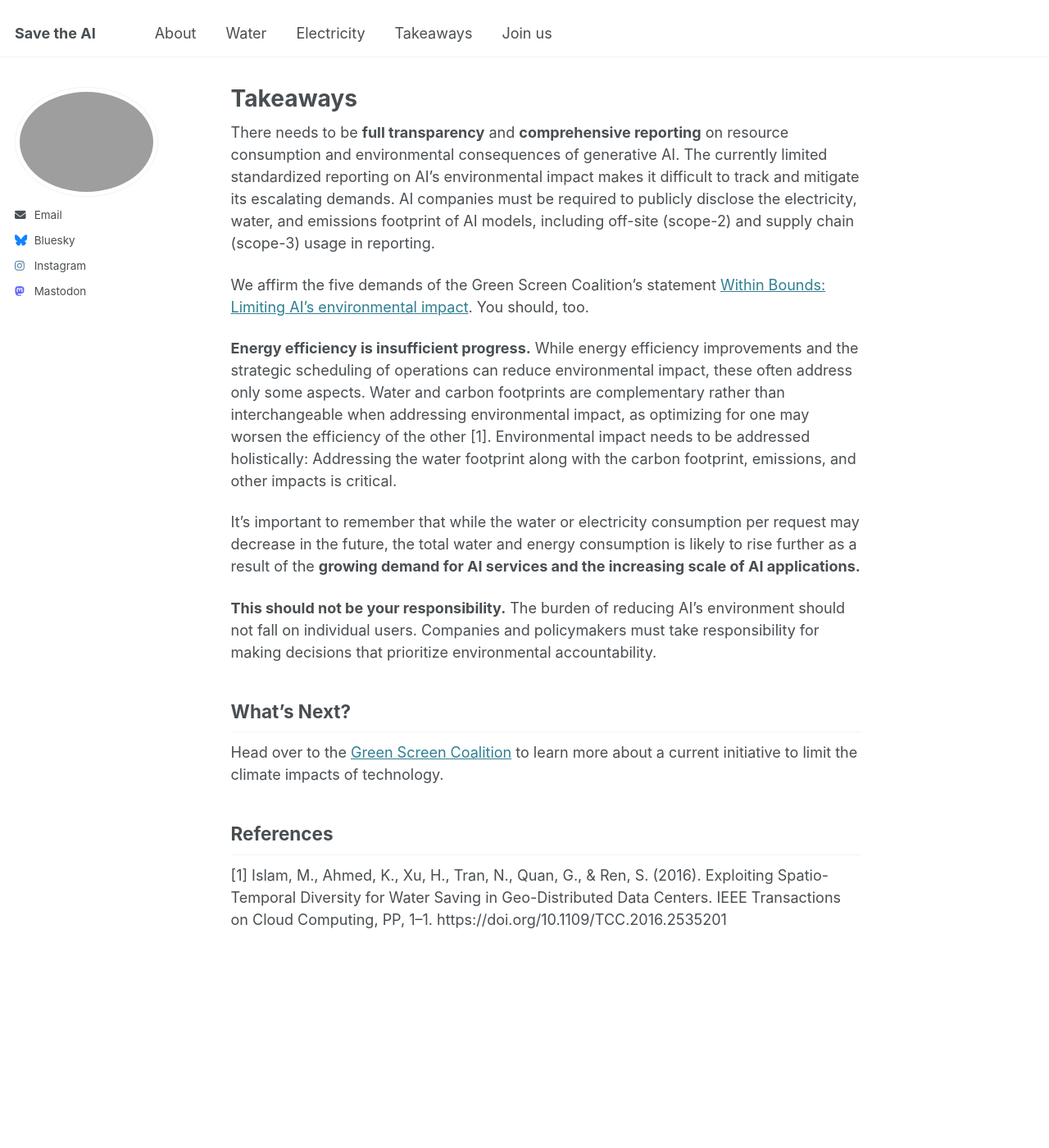
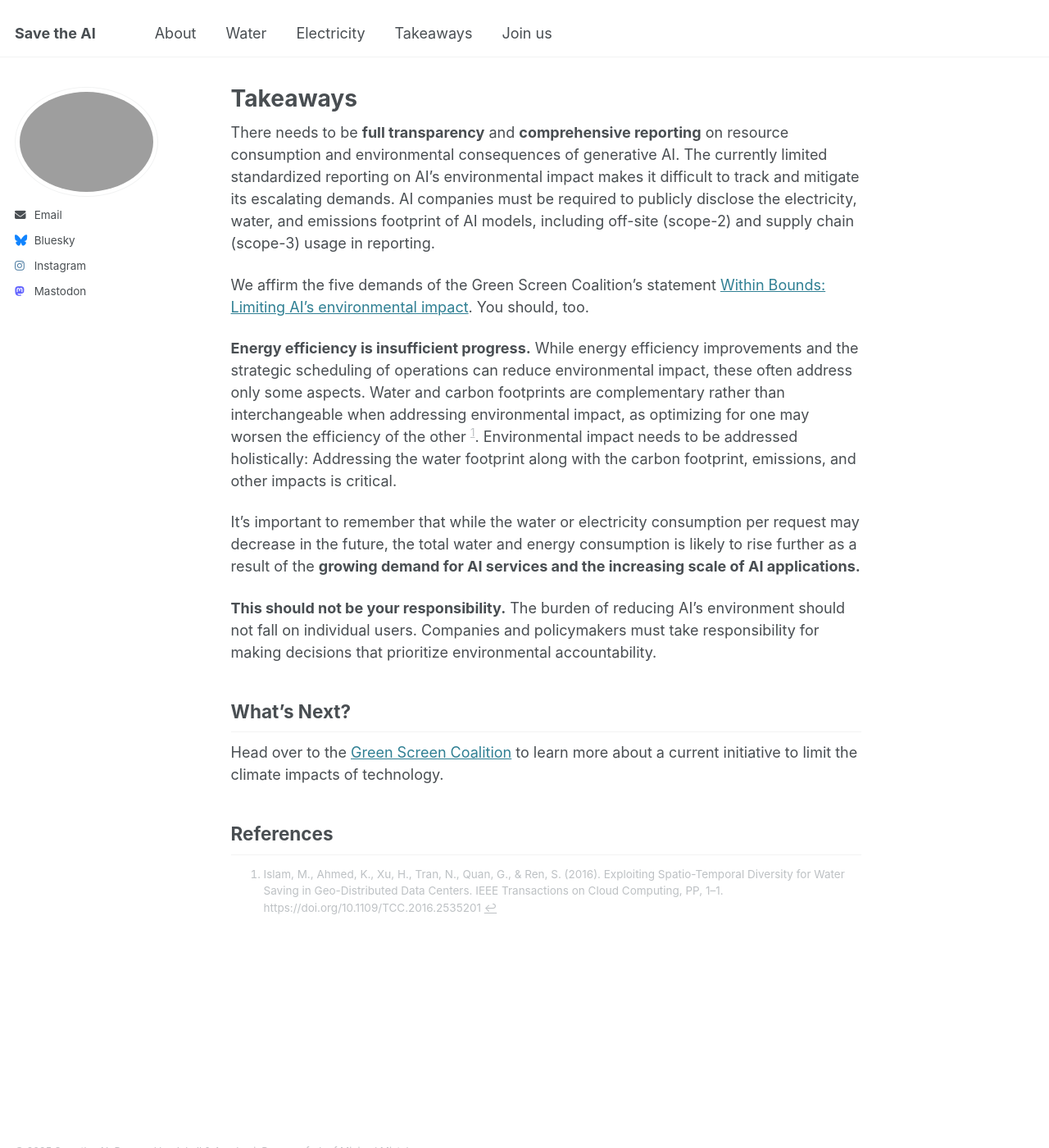
Before and after one commit to JustSustainabilityDesign/savetheAI, a Jekyll site: the page built from _pages/takeaways.md, in a window 1280 px wide and 1400 px high. Shown: the whole window at 82% size. Built offline with Jekyll 4.4.1, drawn with Linux system fonts in a browser that asks for light colours.

Commit message:
Update takeaways.md

```diff
--- a/_pages/takeaways.md
+++ b/_pages/takeaways.md
@@ -7,7 +7,7 @@ There needs to be **full transparency** and **comprehensive reporting** on resou
 
 We affirm the five demands of the Green Screen Coalition’s statement [Within Bounds: Limiting AI's environmental impact](https://greenscreen.network/en/blog/within-bounds-limiting-ai-environmental-impact/). You should, too.
 
-**Energy efficiency is insufficient progress.** While energy efficiency improvements and the strategic scheduling of operations can reduce environmental impact, these often address only some aspects. Water and carbon footprints are complementary rather than interchangeable when addressing environmental impact, as optimizing for one may worsen the efficiency of the other [1]. Environmental impact needs to be addressed holistically: Addressing the water footprint along with the carbon footprint, emissions, and other impacts is critical.
+**Energy efficiency is insufficient progress.** While energy efficiency improvements and the strategic scheduling of operations can reduce environmental impact, these often address only some aspects. Water and carbon footprints are complementary rather than interchangeable when addressing environmental impact, as optimizing for one may worsen the efficiency of the other [^1]. Environmental impact needs to be addressed holistically: Addressing the water footprint along with the carbon footprint, emissions, and other impacts is critical.
 
 It’s important to remember that while the water or electricity consumption per request may decrease in the future, the total water and energy consumption is likely to rise further as a result of the **growing demand for AI services and the increasing scale of AI applications.**
 
@@ -17,4 +17,4 @@ It’s important to remember that while the water or electricity consumption per
 Head over to the [Green Screen Coalition](https://greenscreen.network/en/blog/within-bounds-limiting-ai-environmental-impact/) to learn more about a current initiative to limit the climate impacts of technology.
 
 ## References
-[1] Islam, M., Ahmed, K., Xu, H., Tran, N., Quan, G., & Ren, S. (2016). Exploiting Spatio-Temporal Diversity for Water Saving in Geo-Distributed Data Centers. IEEE Transactions on Cloud Computing, PP, 1–1. https://doi.org/10.1109/TCC.2016.2535201
+[^1]: Islam, M., Ahmed, K., Xu, H., Tran, N., Quan, G., & Ren, S. (2016). Exploiting Spatio-Temporal Diversity for Water Saving in Geo-Distributed Data Centers. IEEE Transactions on Cloud Computing, PP, 1–1. https://doi.org/10.1109/TCC.2016.2535201
```
